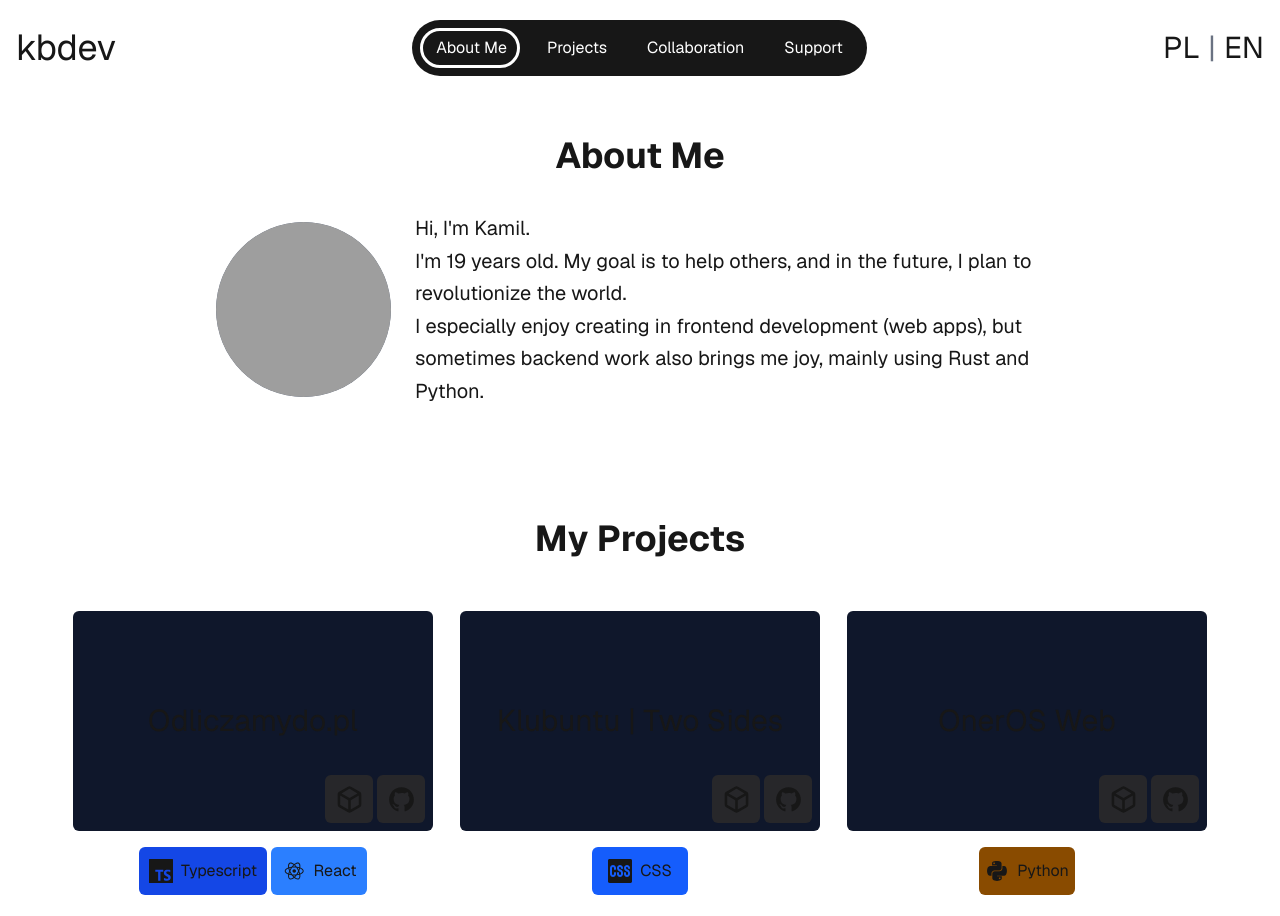
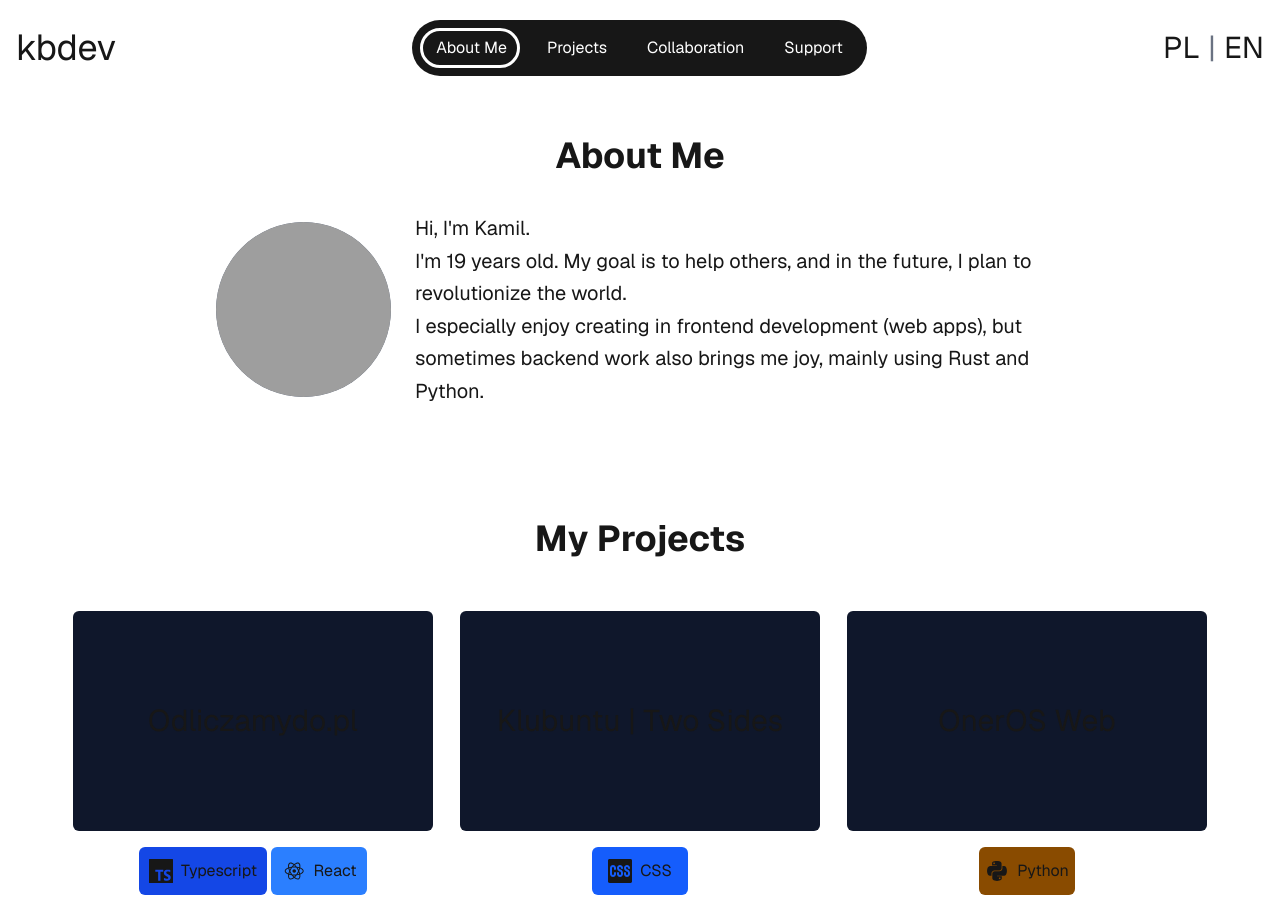
Before and after one commit to kbaraniak/kbdev, a Next.js app: page / in a window 1280 px wide. Shown: the top 916 px of the page. Built offline with nearby package versions, Linux system fonts and the light colour scheme; grey boxes are pictures that could not be loaded.

Commit message:
Added feature for future thumbnails per project

```diff
--- a/components/Projects/Box.jsx
+++ b/components/Projects/Box.jsx
@@ -1,12 +1,23 @@
 'use client'
+import Image from "next/image"
 
 
 export default function Box({ id, thumbnail="", website_url, source_url = "", stack=[] }) {
     return (
         <div className="mx-3" id={`pr-${id.toLowerCase()}`}>
             <div className="w-90 h-55 bg-slate-900 rounded-md flex justify-center items-center text-3xl relative">
-                {id}
+                  {thumbnail.length > 0 && (
+                    <Image
+                            src={`/img/thumbnails/${thumbnail}.jpeg`}
+                            alt="Thumbnail"
+                            fill
+                            className="object-cover opacity-30 rounded-md"
+                        />
+                  )}
+
+                <p className="z-10">{id}</p>
                 <div className="project-links flex gap-1 absolute bottom-2 right-2">
+                    {website_url.length > 0 && (
                         <button
                             className="w-12 h-12 bg-zinc-800 flex justify-center items-center rounded-md hover:opacity-65 transition-opacity"
                             onClick={() => window.open(website_url, '_blank')}
@@ -16,6 +27,8 @@ export default function Box({ id, thumbnail="", website_url, source_url = "", st
                                 </path>
                             </svg>
                         </button>
+                    )}
+                    {source_url.length > 0 && (
                         <button
                             className="w-12 h-12 bg-zinc-800 flex justify-center items-center rounded-md hover:opacity-65 transition-opacity"
                             onClick={() => source_url && window.open(source_url, '_blank')}
@@ -26,6 +39,8 @@ export default function Box({ id, thumbnail="", website_url, source_url = "", st
                                 </path>
                             </svg>
                         </button>
+                    )}
+
                 </div>
             </div>
             <div className="mt-4 w-90 h-15 flex justify-center gap-2">
```
Lines whose indentation alone changed are shown as unchanged.
